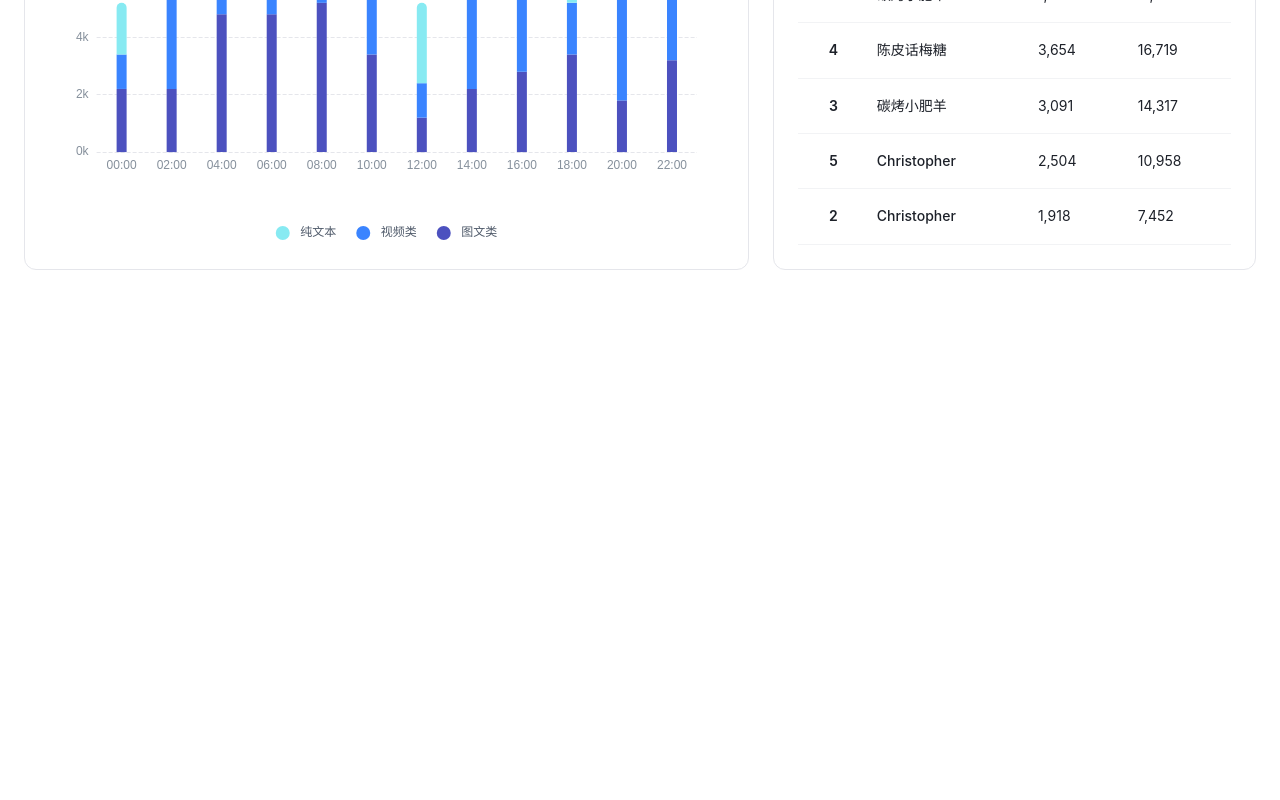
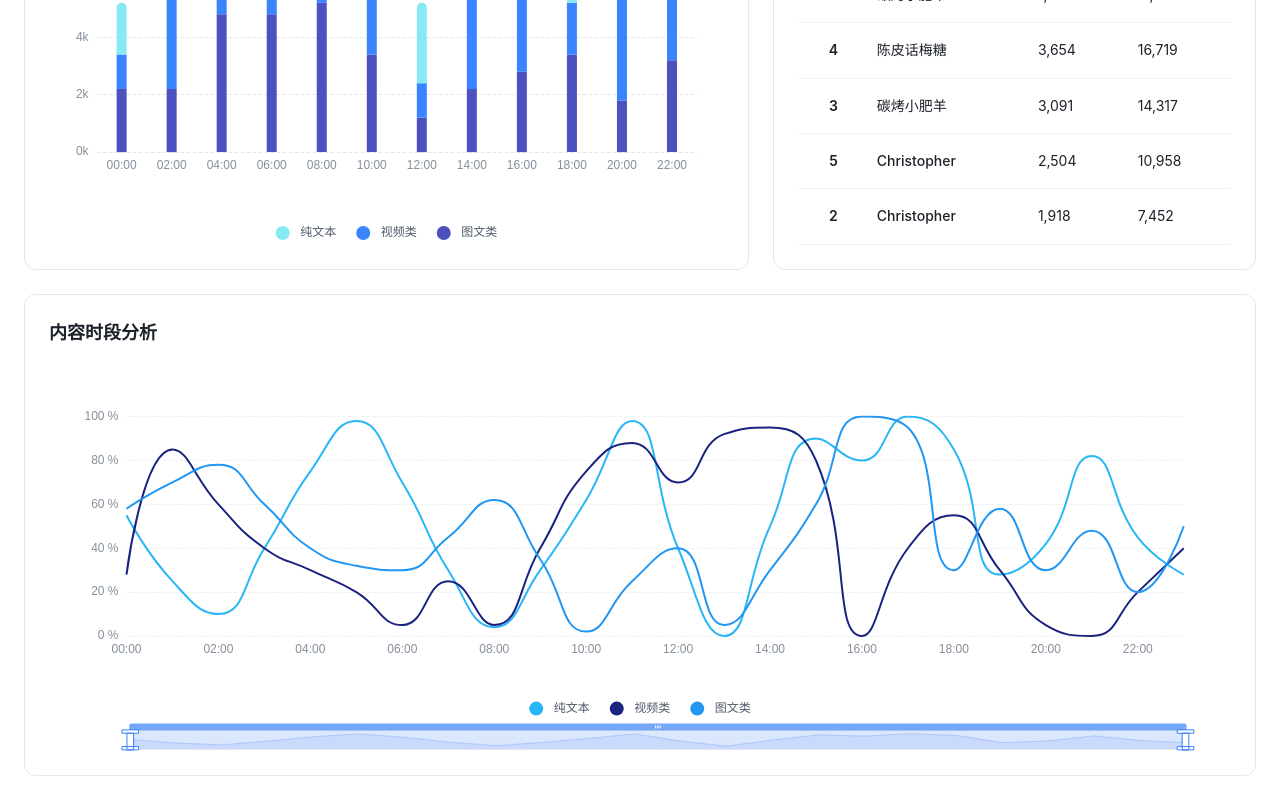
Before and after one commit to Azure12355/edu-spark, a Next.js app: page /teacher/studio in a window 1280 px wide. Shown: the part 1819-2619 px from the top of the page. Before the commit the page ends 2113 px from the top, so only its background shows below. Built offline with nearby package versions, Linux system fonts and the light colour scheme; some icons are missing.

Commit message:
feat/teacher: 教师工作台-内容时段分析布局优化🤣

```diff
--- a/src/app/teacher/(dashboard)/studio/page.tsx
+++ b/src/app/teacher/(dashboard)/studio/page.tsx
@@ -13,6 +13,7 @@ import Announcements from "@/components/teacher/studio/Announcements/Announcemen
 import AnalyticsCard from '@/components/teacher/studio/AnalyticsCard/AnalyticsCard';
 import ContentPublishChart from "@/components/teacher/studio/ContentPublishChart/ContentPublishChart";
 import TopAuthorsTable from "@/components/teacher/studio/TopAuthorsTable/TopAuthorsTable";
+import ContentTimeAnalysisChart from "@/components/teacher/studio/ContentTimeAnalysisChart/ContentTimeAnalysisChart";
 
 // Helper function for card headers
 const CardHeader = ({ title, moreText = "查看更多" }: { title: string, moreText?: string }) => (
@@ -166,6 +167,8 @@ export default function StudioPage() {
                 <TopAuthorsTable />
             </div>
 
+            <ContentTimeAnalysisChart/>
+
             {/* ... Render other sections similarly ... */}
 
         </div>
--- a/src/components/teacher/studio/ContentTimeAnalysisChart/ContentTimeAnalysisChart.module.css
+++ b/src/components/teacher/studio/ContentTimeAnalysisChart/ContentTimeAnalysisChart.module.css
@@ -0,0 +1,29 @@
+/* src/components/teacher/studio/ContentTimeAnalysisChart/ContentTimeAnalysisChart.module.css */
+.card {
+    background-color: white;
+    padding: 24px;
+    border-radius: 12px;
+    border: 1px solid var(--teacher-border-color);
+    display: flex;
+    flex-direction: column;
+}
+
+.header {
+    display: flex;
+    justify-content: space-between;
+    align-items: center;
+    margin-bottom: 24px;
+    flex-shrink: 0;
+}
+
+.title {
+    font-size: 18px;
+    font-weight: 600;
+    color: var(--teacher-text-primary);
+}
+
+.chartContainer {
+    flex-grow: 1;
+    width: 100%;
+    height: 380px; /* 定义一个合适的高度以容纳 dataZoom */
+}
--- a/src/components/teacher/studio/ContentTimeAnalysisChart/ContentTimeAnalysisChart.tsx
+++ b/src/components/teacher/studio/ContentTimeAnalysisChart/ContentTimeAnalysisChart.tsx
@@ -0,0 +1,141 @@
+// src/components/teacher/studio/ContentTimeAnalysisChart/ContentTimeAnalysisChart.tsx
+"use client";
+import React from 'react';
+import EChartsReactCore from '@/components/common/ECharts/EChartsReactCore';
+import type { EChartsOption } from 'echarts';
+import styles from './ContentTimeAnalysisChart.module.css';
+
+const ContentTimeAnalysisChart = () => {
+    // 1. 定义与设计稿一致的颜色主题
+    const chartColors = {
+        text: '#29B6F6',      // 纯文本 - 亮蓝
+        video: '#1A237E',     // 视频类 - 深蓝
+        image: '#2196F3',     // 图文类 - 中蓝
+    };
+
+    // 生成X轴的时间数据
+    const hours = Array.from({ length: 24 }, (_, i) => `${String(i).padStart(2, '0')}:00`);
+
+    const option: EChartsOption = {
+        // 2. 配置提示框和颜色
+        tooltip: { trigger: 'axis' },
+        color: [chartColors.text, chartColors.video, chartColors.image],
+
+        // 3. 配置图例
+        legend: {
+            data: ['纯文本', '视频类', '图文类'],
+            bottom: '8%', // 调整图例位置，使其在 dataZoom 上方
+            itemGap: 20,
+            icon: 'circle',
+            textStyle: { color: '#4E5969' }
+        },
+
+        // 4. 配置网格，为 dataZoom 和图例留出足够空间
+        grid: {
+            left: '3%',
+            right: '4%',
+            top: '12%',
+            bottom: '25%', // 底部留出更多空间
+            containLabel: true
+        },
+
+        // 5. 配置 X 轴
+        xAxis: {
+            type: 'category',
+            boundaryGap: false,
+            data: hours,
+            axisLine: { show: false },
+            axisTick: { show: false },
+            axisLabel: {
+                color: '#86909C',
+                // 每隔一个标签显示，避免拥挤
+                interval: (index: number) => index % 2 === 0,
+            }
+        },
+
+        // 6. 配置 Y 轴
+        yAxis: {
+            type: 'value',
+            axisLabel: {
+                formatter: '{value} %',
+                color: '#86909C'
+            },
+            splitLine: {
+                lineStyle: {
+                    type: 'dashed', // 使用实线分割线
+                    color: '#eef1f5'
+                }
+            }
+        },
+
+        // 7. 配置 dataZoom (核心)
+        dataZoom: [
+            {
+                type: 'slider',
+                start: 0,
+                end: 100, // 默认显示全部范围
+                bottom: '2%',
+                height: 20,
+                backgroundColor: '#f7f9fc',
+                borderColor: '#e5e7eb',
+                dataBackground: {
+                    lineStyle: { color: '#d1d5db' },
+                    areaStyle: {
+                        color: {
+                            type: 'linear', x: 0, y: 0, x2: 0, y2: 1,
+                            colorStops: [{ offset: 0, color: 'rgba(59, 130, 246, 0.2)' }, { offset: 1, color: 'rgba(59, 130, 246, 0)' }]
+                        }
+                    }
+                },
+                fillerColor: 'rgba(59, 130, 246, 0.15)',
+                handleStyle: {
+                    color: '#fff',
+                    borderColor: '#3b82f6'
+                },
+                moveHandleStyle: {
+                    color: '#3b82f6'
+                },
+                // 自定义手柄图标
+                handleIcon: 'M-2,0H2v10H-2z M-5,0H5v2H-5z M-5,10H5v2H-5z'
+            }
+        ],
+
+        // 8. 配置 series
+        series: [
+            {
+                name: '纯文本',
+                type: 'line',
+                smooth: true,
+                symbol: 'none',
+                data: [55, 25, 10, 40, 75, 98, 70, 30, 4, 30, 62, 98, 40, 0, 50, 90, 80, 100, 85, 28, 42, 82, 45, 28]
+            },
+            {
+                name: '视频类',
+                type: 'line',
+                smooth: true,
+                symbol: 'none',
+                data: [28, 85, 60, 40, 30, 20, 5, 25, 5, 40, 75, 88, 70, 92, 95, 80, 0, 40, 55, 30, 5, 0, 20, 40]
+            },
+            {
+                name: '图文类',
+                type: 'line',
+                smooth: true,
+                symbol: 'none',
+                data: [58, 70, 78, 60, 40, 32, 30, 45, 62, 35, 2, 25, 40, 5, 30, 60, 100, 95, 30, 58, 30, 48, 20, 50]
+            }
+        ]
+    };
+
+    return (
+        <div className={styles.card}>
+            <div className={styles.header}>
+                <h3 className={styles.title}>内容时段分析</h3>
+            </div>
+            <div className={styles.chartContainer}>
+                <EChartsReactCore option={option} />
+            </div>
+        </div>
+    );
+};
+
+export default ContentTimeAnalysisChart;
```
